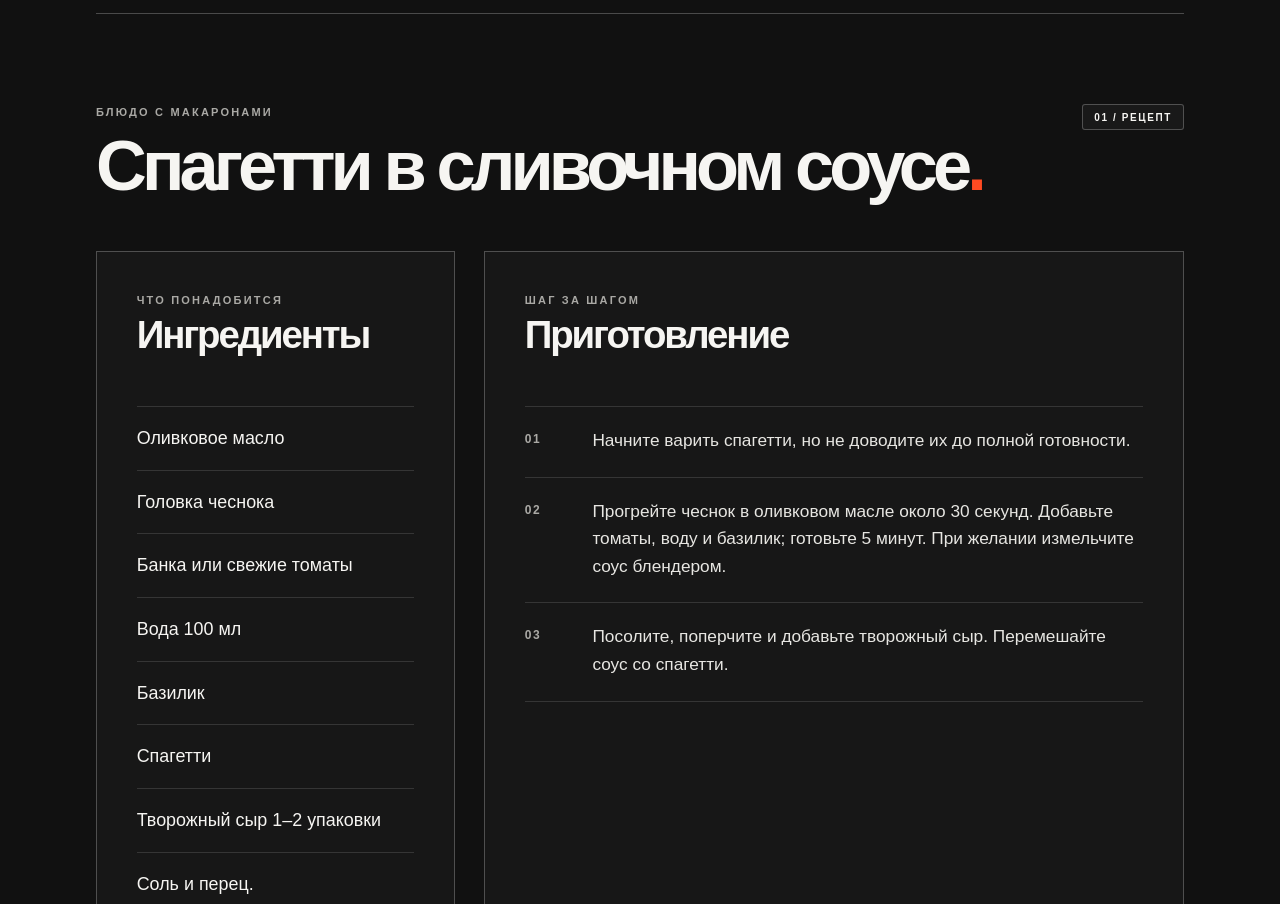
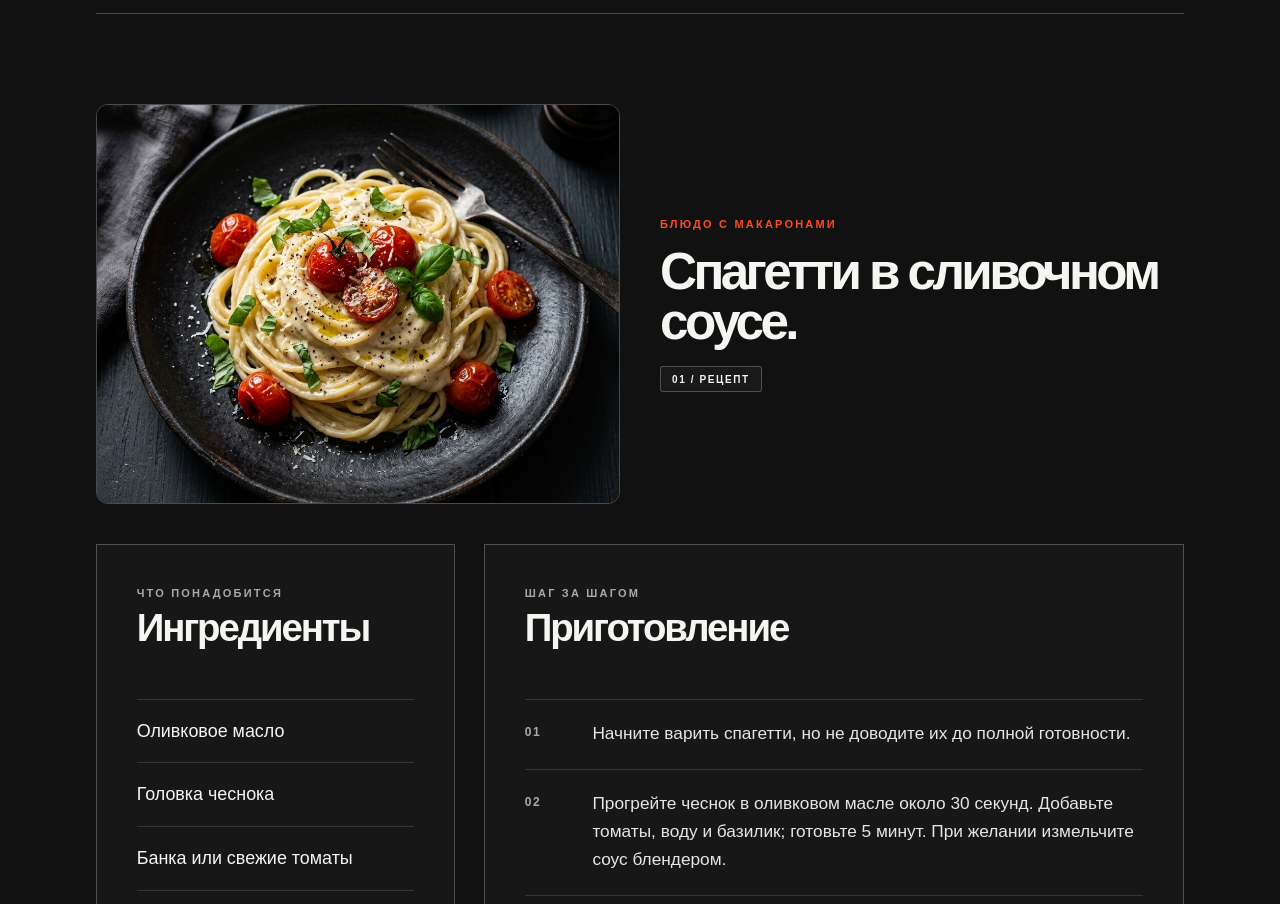
Before and after one commit to Gruzdeva/My-recipes, a plain HTML site: page index.html in a window 1280 px wide. Shown: the part 10968-11872 px from the top of the page. Drawn offline with Linux system fonts and the light colour scheme.

Commit message:
Add files via upload

```diff
--- a/index.html
+++ b/index.html
@@ -494,12 +494,13 @@
             <p class="eyebrow">2 рецепта</p>
           </div>
           <article class="recipe-card">
-            <div class="recipe-intro">
+            <div class="magazine-recipe">
+              <img src="spaghetti_in_creamy_sauce.jpg" class="magazine-image" alt="Spaghetti in creamy sauce">
               <div>
-                <p class="eyebrow">Блюдо с макаронами</p>
-                <h3>Спагетти в сливочном соусе</h3>
+                <p class="eyebrow" style="color: var(--accent); margin-bottom: 15px;">Блюдо с макаронами</p>
+                <h3 style="max-width: 100%; margin: 0 0 20px 0; font-size: clamp(38px, 4vw, 60px); font-weight: 800; letter-spacing: -0.07em; line-height: 0.96;">Спагетти в сливочном соусе.</h3>
+                <span class="badge">01 / Рецепт</span>
               </div>
-              <span class="badge">01 / Рецепт</span>
             </div>
             <div class="recipe-grid">
               <section class="panel">
```
Also changed, not shown: spaghetti_in_creamy_sauce.jpg (added).
